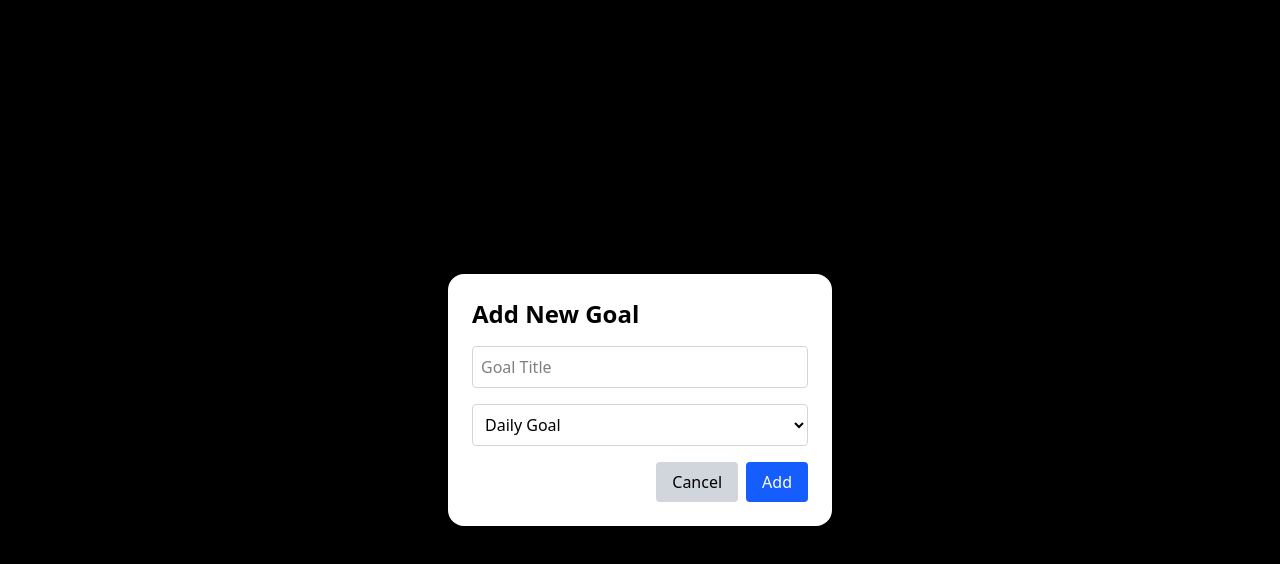
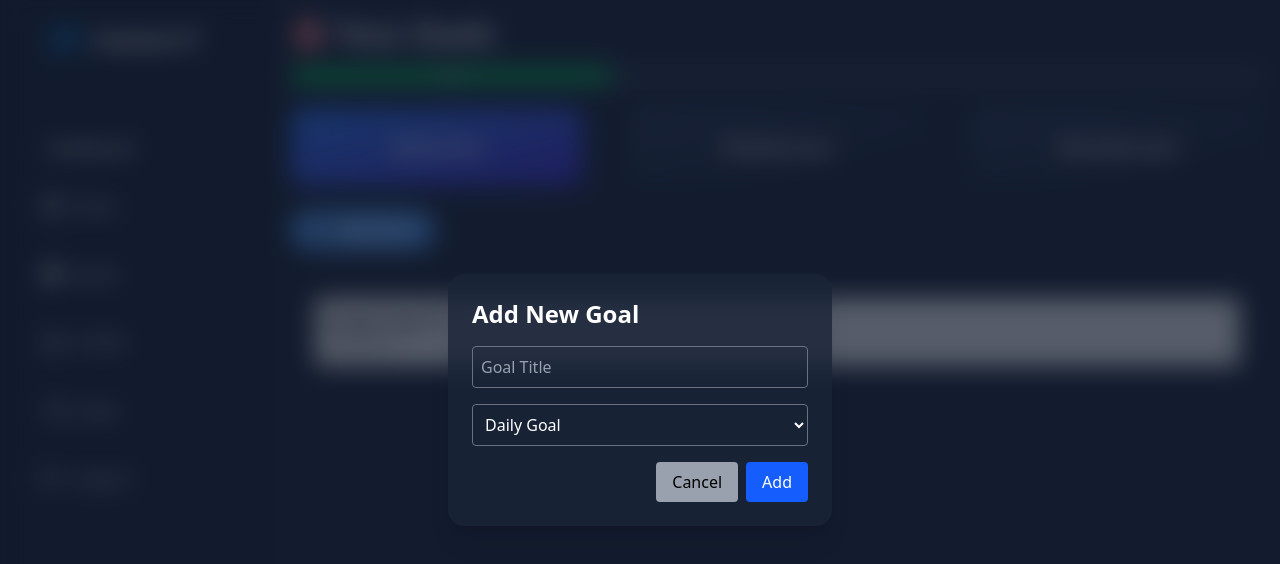
Before and after one commit to ahbab-zaman/mini-dashboard-client, a React (Vite) app: page /goals in a window 1280 px wide. Both pictures are taken after a click on the button "➕ Add Goal". Shown: the top 564 px of the page. Built offline with nearby package versions, Linux system fonts and the light colour scheme.

Commit message:
add drag and drop to goal section and filter the goal categories

```diff
--- a/src/Pages/Goals.jsx
+++ b/src/Pages/Goals.jsx
@@ -42,7 +42,12 @@ export default function DragDropBoard() {
   const [showModal, setShowModal] = useState(false);
   const [newTitle, setNewTitle] = useState("");
   const [newCategory, setNewCategory] = useState(goals[0]);
+  const [selectedCategory, setSelectedCategory] = useState("Daily Goal");
 
+  // Filter tasks by selected category
+  const filteredTasks = tasks.filter(
+    (task) => task.category === selectedCategory
+  );
   const completedCount = 1; // simulate 1/3 done
   const progress = Math.floor((completedCount / tasks.length) * 100);
 
@@ -71,7 +76,7 @@ export default function DragDropBoard() {
   }
 
   return (
-    <div className="relative p-4 bg-gradient-to-r from-gray-900 via-blue-900 to-gray-900 min-h-screen text-white">
+    <div className="relative p-4  min-h-screen text-white">
       <h2 className="text-3xl font-bold mb-4">🎯 Your Goals</h2>
 
       {/* Progress Bar */}
@@ -87,19 +92,24 @@ export default function DragDropBoard() {
       {/* Goal Categories */}
       <div className="flex justify-between mb-6">
         {goals.map((goal) => (
-          <div
+          <button
             key={goal}
-            className="bg-blue-800 p-4 rounded-lg shadow w-[30%] text-center"
+            onClick={() => setSelectedCategory(goal)}
+            className={`w-[30%] rounded-xl p-6 shadow-md transition-transform transform hover:scale-105 text-center font-bold text-lg border ${
+              selectedCategory === goal
+                ? "bg-gradient-to-br from-blue-500 to-indigo-700 text-white border-blue-700"
+                : "bg-gradient-to-br from-[#2E3B55] to-[#1A2537] border-gray-700 text-white"
+            }`}
           >
-            <h3 className="font-bold text-lg">{goal}</h3>
-          </div>
+            {goal}
+          </button>
         ))}
       </div>
 
       {/* Add Goal Button */}
       <div className="mb-6">
         <button
-          className="px-6 py-2 bg-pink-600 hover:bg-pink-700 text-white font-semibold rounded-full transition-all duration-300 shadow-lg"
+          className="px-6 py-2 bg-blue-400 hover:bg-sky-800 text-white font-semibold rounded-full transition-all duration-300 shadow-lg"
           onClick={() => setShowModal(true)}
         >
           ➕ Add Goal
@@ -108,23 +118,27 @@ export default function DragDropBoard() {
 
       {/* Modal */}
       {showModal && (
-        <div className="fixed inset-0 bg-black bg-opacity-60 backdrop-blur-sm flex justify-center items-center z-50 transition-opacity">
-          <div className="bg-white text-black p-6 rounded-2xl shadow-xl w-96 animate-fade-in-up">
-            <h3 className="text-2xl font-bold mb-4">Add New Goal</h3>
+        <div className="fixed inset-0 bg-[#0f172a]/70 backdrop-blur-md flex justify-center items-center z-50 transition-all duration-300">
+          <div className="bg-[#1A2537]/80 p-6 rounded-2xl shadow-xl w-96 animate-fade-in-up">
+            <h3 className="text-2xl font-bold mb-4 text-white">Add New Goal</h3>
             <input
               type="text"
               placeholder="Goal Title"
               value={newTitle}
               onChange={(e) => setNewTitle(e.target.value)}
-              className="w-full border border-gray-300 rounded p-2 mb-4 focus:outline-none"
+              className="w-full border border-gray-500 rounded p-2 mb-4 bg-transparent text-white placeholder-gray-400 focus:outline-none"
             />
             <select
               value={newCategory}
               onChange={(e) => setNewCategory(e.target.value)}
-              className="w-full border border-gray-300 rounded p-2 mb-4 focus:outline-none"
+              className="w-full border border-gray-500 rounded p-2 mb-4 bg-transparent text-white focus:outline-none"
             >
               {goals.map((cat) => (
-                <option key={cat} value={cat}>
+                <option
+                  key={cat}
+                  value={cat}
+                  className="bg-[#1A2537] text-white"
+                >
                   {cat}
                 </option>
               ))}
@@ -132,7 +146,7 @@ export default function DragDropBoard() {
             <div className="flex justify-end gap-2">
               <button
                 onClick={() => setShowModal(false)}
-                className="px-4 py-2 bg-gray-300 text-black rounded hover:bg-gray-400"
+                className="px-4 py-2 bg-gray-400 text-black rounded hover:bg-gray-500"
               >
                 Cancel
               </button>
@@ -150,11 +164,11 @@ export default function DragDropBoard() {
       {/* Drag and Drop Task List */}
       <DndContext collisionDetection={closestCenter} onDragEnd={handleDragEnd}>
         <SortableContext
-          items={tasks.map((task) => task.id)}
+          items={filteredTasks.map((task) => task.id)}
           strategy={verticalListSortingStrategy}
         >
           <div className="bg-gray-800 p-4 rounded-md">
-            {tasks.map((task) => (
+            {filteredTasks.map((task) => (
               <SortableItem
                 key={task.id}
                 id={task.id}
```
